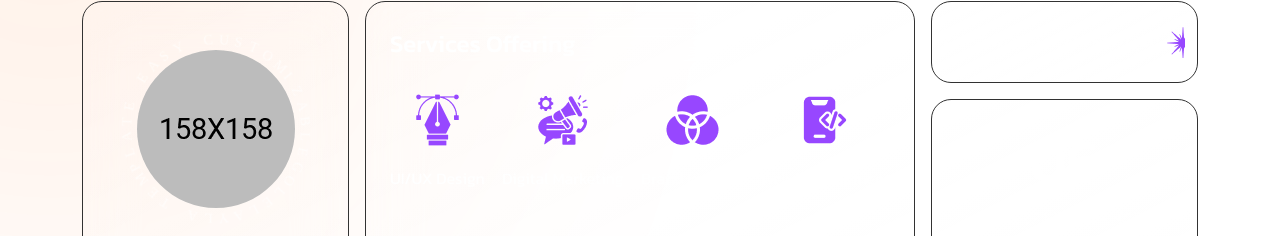
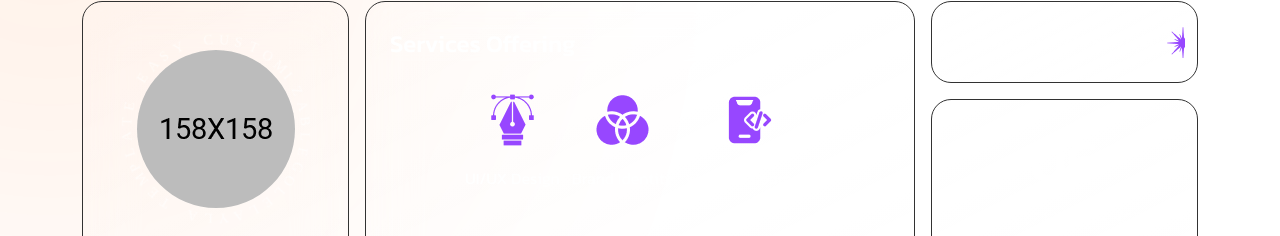
Before and after one commit to simonguerra1/portfolio-edit, a website: page index.html in a window 1280 px wide. Shown: the part 136-372 px from the top of the page. Drawn offline with Linux system fonts and the light colour scheme; some packages are replaced by stand-ins of ours; a script that the page names is missing; some icons are missing.

Commit message:
Nueva versión

```diff
--- a/index.html
+++ b/index.html
@@ -380,7 +380,7 @@
                         Services Offering
                       </span>
                       <ul
-                        class="ordering-brand d-flex justify-content-between gap-3 mb-11"
+                        class="ordering-brand d-flex justify-content-center gap-3 mb-11"
                       >
                         <li>
                           <a href="offering.html" class="text-center">
@@ -395,19 +395,7 @@
                             </span>
                           </a>
                         </li>
-                        <li>
-                          <a href="offering.html" class="text-center">
-                            <span class="text-center d-block">
-                              <img
-                                src="assets/images/global/digital.png"
-                                alt="ui-img"
-                              />
-                            </span>
-                            <span class="mt-5 ser-offeringopa d-block">
-                              Digital Marketing
-                            </span>
-                          </a>
-                        </li>
+
                         <li>
                           <a href="offering.html" class="text-center">
                             <span class="text-center d-block">
```
